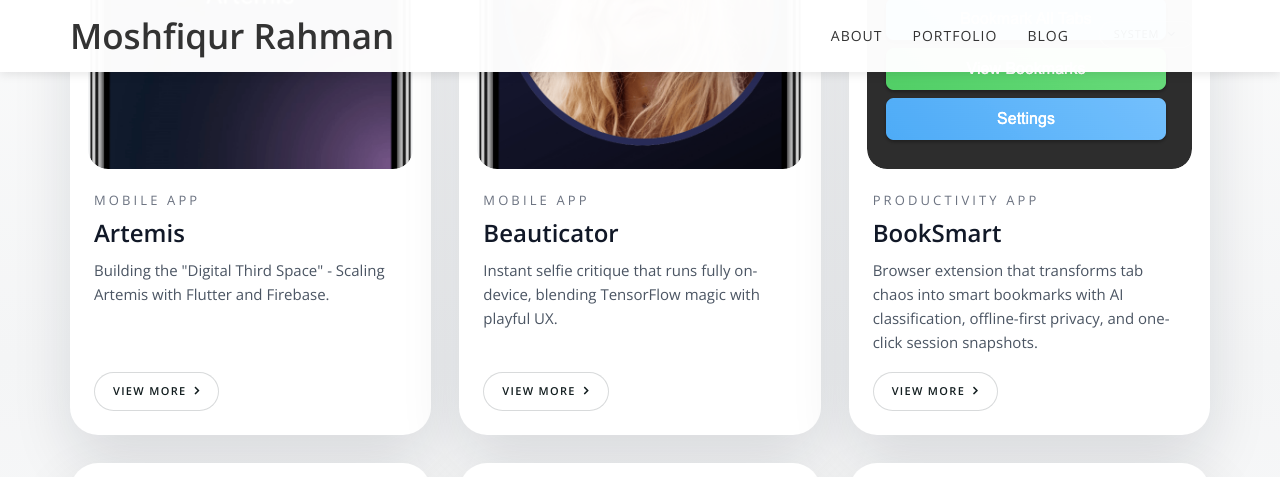
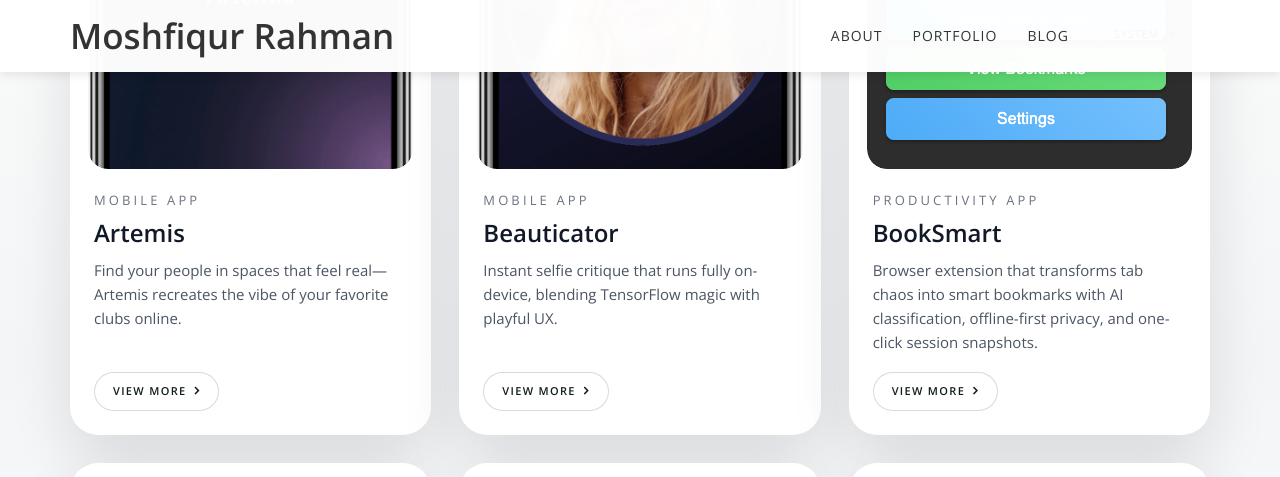
Before and after one commit to moshfiqur/moshfiqur.github.io, a Jekyll site: the page built from index.html, in a window 1280 px wide and 900 px high, scrolled down 3142 px, cut to the strip 0-477 px from the top of the window. Built offline with Jekyll 4.4.1, drawn with Linux system fonts in a browser that asks for light colours; part of the change alters nothing that is shown.

```diff
--- a/_data/projects/artemis.yml
+++ b/_data/projects/artemis.yml
@@ -1,16 +1,73 @@
 id: artemis
 title: Artemis
-pill: Flutter, Firebase
-description: Building the "Digital Third Space" - Scaling Artemis with Flutter and Firebase.
+pill: Flutter · Firebase · iOS & Android
+description: Find your people in spaces that feel real—Artemis recreates the vibe of your favorite clubs online.
 image: portfolio/artemis.png
 reverse: false
-subtitle: Your Virtual Club Experience, Anytime, Anywhere.
+subtitle: Your Virtual Club Experience, Anytime, Anywhere
 tech: Flutter · Firebase
 screencast: https://youtu.be/_ApXFTfjofw
+
+# Core messaging
+headline: Find your people in spaces that feel real
+tagline: Artemis recreates the vibe of your favorite clubs online, where you can meet like-minded people without the overwhelm.
+
+# Target audience
+target_user: Social adults aged 25-40 who miss the focused, curated energy of real-world clubs but can't always show up in person [ASSUMED]
+
+# Problem statement
+the_problem: |
+  Social media tries to be everything to everyone, turning genuine connection into noise. Discord servers grow too fast and lose intimacy. Dating apps force romantic intent. Meetup.com requires you to commit to events you might not attend. There's no digital equivalent of walking into a cozy book club, a film discussion lounge, or a local soccer fans' hangout—spaces where the vibe stays balanced, entry is intentional, and conversations flow naturally.
+
+# Solution statement
+the_solution: |
+  Artemis lets people join passion-based clubs with thoughtful member limits, buy virtual drinks to break the ice, and move into private chats when there's real chemistry—so connection feels warm, not transactional.
+
+# Market context
+market_opportunity: |
+  Post-pandemic, people crave structured social spaces that aren't work Slack, family WhatsApp, or infinite-scroll feeds. Virtual "third places" are an emerging category—spaces that sit between home and work, mimicking the local café or club. Niche community apps are proving people will pay for curated, low-noise environments. [ASSUMED]
+
+# Feature highlights
+key_features:
+  - name: Club Discovery by Passion
+    description: Browse clubs for sports, film, literature, comedy, or hyperlocal meetups. Each club has a clear theme and vibe.
+
+  - name: Balanced Entry Limits
+    description: Clubs cap membership to preserve intimacy and quality. You're not shouting into a thousand-person void. [ASSUMED]
+
+  - name: Virtual Drink Icebreakers
+    description: Send a virtual drink to someone interesting. It's playful, low-pressure, and sparks real one-on-one conversations.
+
+  - name: Natural Chat Flow
+    description: Move from club-wide chat to private DMs when you click. Feels organic, not forced.
+
+  - name: Real-time Community Feel
+    description: Firebase-powered live updates make clubs feel active and present, like a real space you just walked into. [ASSUMED]
+
+# Technical architecture
+tech_stack_groups:
+  frontend: Flutter
+  backend: Firebase (Realtime Database or Firestore) [ASSUMED]
+  authentication: Firebase Auth [ASSUMED]
+  storage: Firebase Storage [ASSUMED]
+  hosting: Firebase Hosting [ASSUMED]
+
+# Project status
+status_label: Prototype stage — seeking first beta users [ASSUMED]
+
+# Engineering reflection
+what_id_do_differently: |
+  If starting over, I'd design the club membership data model to support tiered roles (moderators, regulars, newcomers) from day one—adding hierarchy later required migration logic. I'd also implement rate limiting on virtual drink sends earlier to prevent spammy behavior during beta testing. [ASSUMED — replace with your real reflection]
+
+# Call to action
+investor_cta: Open to early beta users, social-app angels, advisors with community-building experience [ASSUMED]
+
+# Legacy description (keep for backward compatibility)
 full_description:
-- Artemis is a virtual club app that brings the essence of real-world clubs to the digital space. Built using Flutter, and Firebase, it helps people discover communities around their passions.
+- Artemis is a virtual club app that brings the essence of real-world clubs to the digital space. Built using Flutter and Firebase, it helps people discover communities around their passions.
 - Users can join clubs for sports, literature, movies, comedy, or location-based meetups, with thoughtful entry limits to keep the vibe balanced. They can buy virtual drinks for others and spark one-to-one chats that feel natural and personal.
 - Whether you are sharing a passion, meeting like-minded individuals, or simply unwinding, Artemis creates an immersive club experience anywhere.
+
 gallery:
 - 01_SplashScreen.png
 - 02_Registration.png
```
Also changed, not shown: .github/agents/My first AI Agent.agent.md (added), .github/prompts/portfolio_creator_instructs.prompt.md (added), .github/prompts/projects_page_creators.prompt.md (added).
